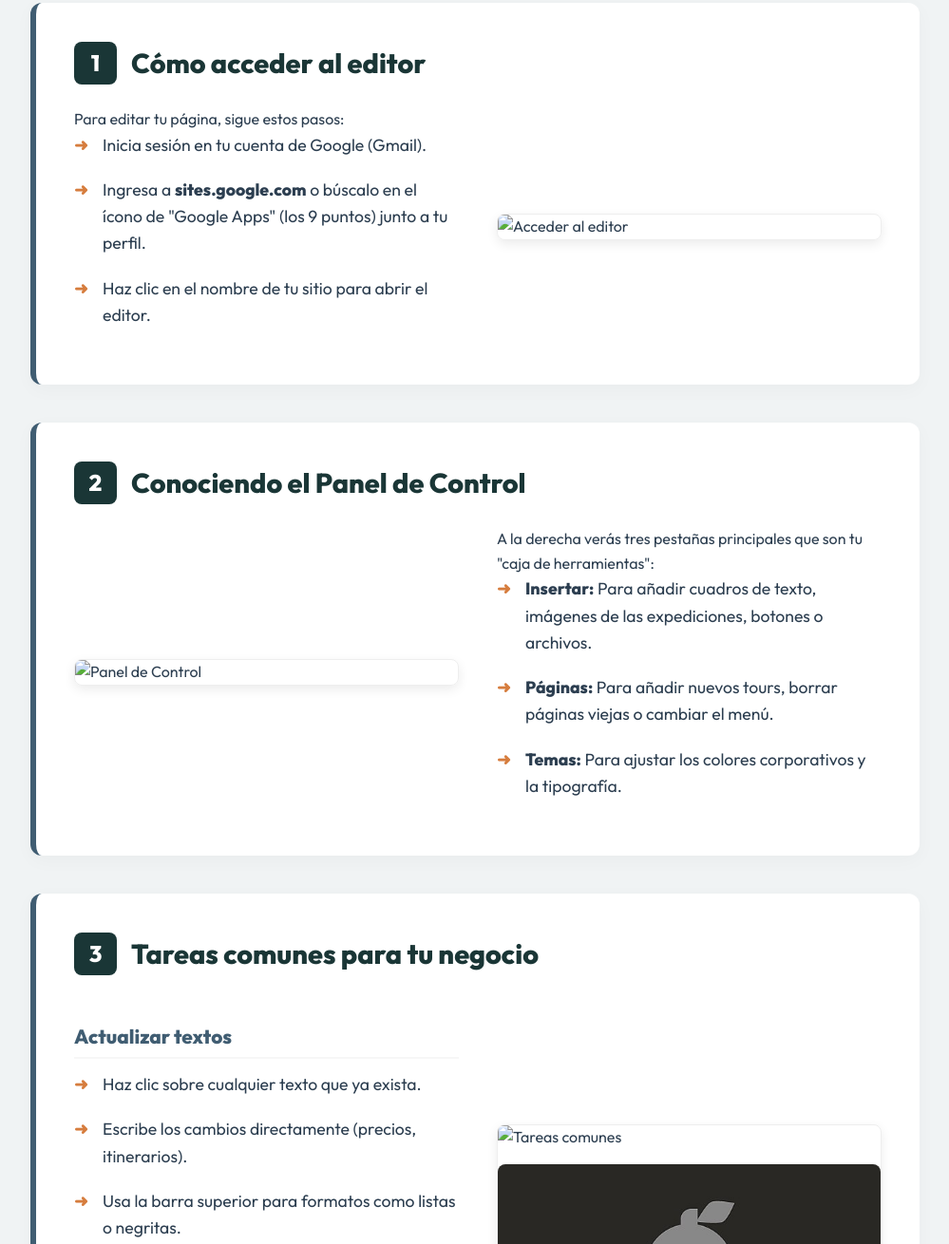
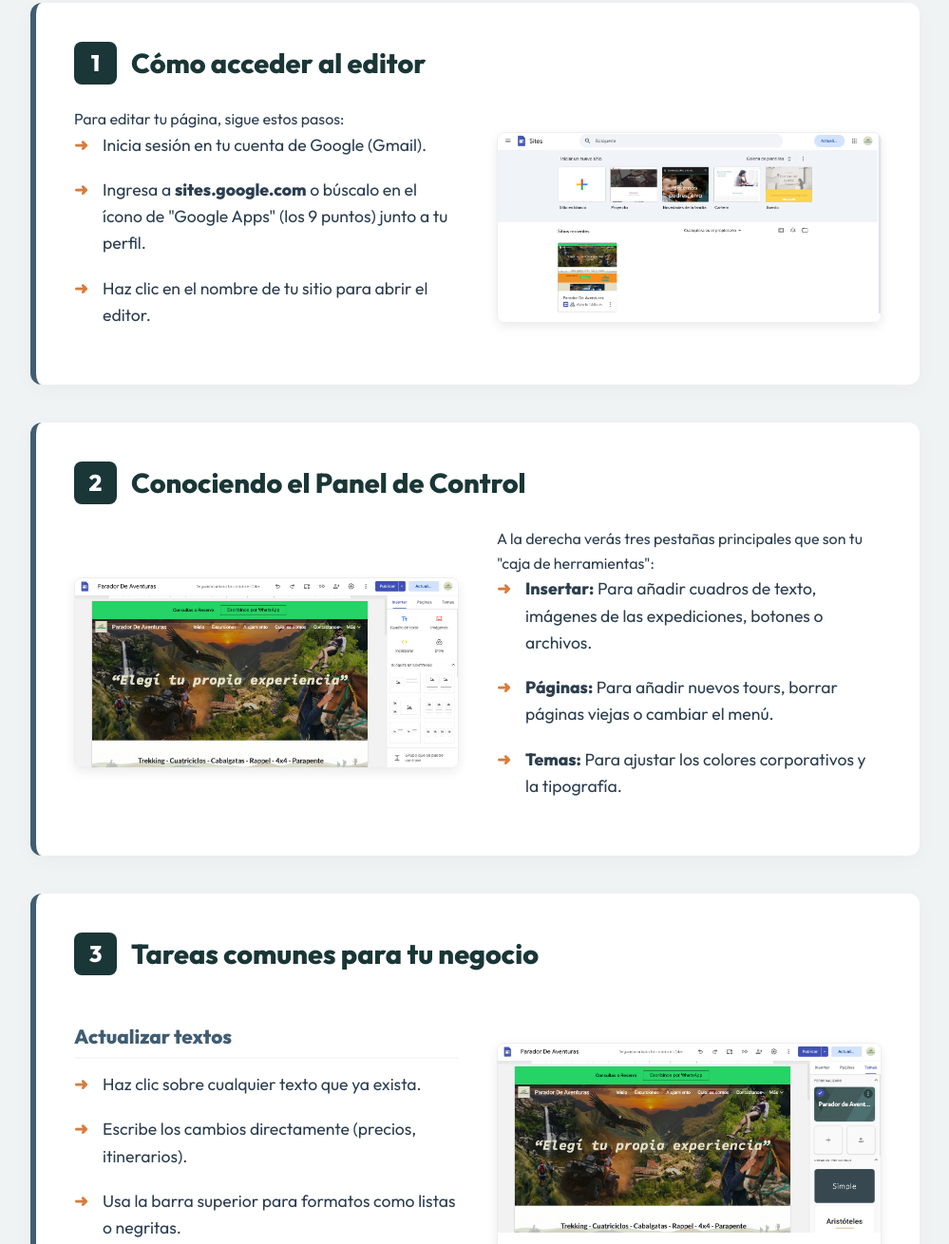
Before and after one commit to m1m9c7n2/guia-de-autogestion-google-sites, a plain HTML site: page index.html in a window 1280 px wide. Shown: the part 598-1908 px from the top of the page at 95% size, without its empty margins (140-1139 px from the left). Drawn offline with nearby package versions, Linux system fonts and the light colour scheme; a web font is replaced by a local one.

Commit message:
Update index.html
Actualice name PNGs

```diff
--- a/index.html
+++ b/index.html
@@ -332,7 +332,7 @@
                     </ul>
                 </div>
                 <div class="image-content">
-                    <img src="Captura de pantalla 2026-05-16 a la(s) 1.59.37 p. m..png" alt="Acceder al editor">
+                    <img src="Captura_de_pantalla_2026-05-16_01.png" alt="Acceder al editor">
                 </div>
             </div>
         </div>
@@ -342,7 +342,7 @@
             <h2><span>2</span> Conociendo el Panel de Control</h2>
             <div class="content-grid">
                 <div class="image-content">
-                    <img src="Captura de pantalla 2026-05-16 a la(s) 2.00.00 p. m..png" alt="Panel de Control">
+                    <img src="Captura_de_pantalla_2026-05-16_02.png" alt="Panel de Control">
                 </div>
                 <div class="text-content">
                     <p>A la derecha verás tres pestañas principales que son tu "caja de herramientas":</p>
@@ -381,7 +381,7 @@
                     </ul>
                 </div>
                 <div class="image-content">
-                    <img src="Captura de pantalla 2026-05-16 a la(s) 2.00.26 p. m..png" alt="Tareas comunes">
+                    <img src="Captura_de_pantalla_2026-05-16_03.png" alt="Tareas comunes">
                     <div style="margin-top: 15px;">
                         <img src="MarCar_photo_5882871337771445740_x (1).jpg" alt="Aventura" style="border-radius: 8px; width: 100%;">
                     </div>
@@ -394,7 +394,7 @@
             <h2><span>4</span> Gestión de Páginas (Nuevos Tours)</h2>
             <div class="content-grid">
                 <div class="image-content">
-                    <img src="Captura de pantalla 2026-05-16 a la(s) 2.00.49 p. m..png" alt="Gestión de Páginas">
+                    <img src="Captura_de_pantalla_2026-05-16_04.png" alt="Gestión de Páginas">
                 </div>
                 <div class="text-content">
                     <p>Si lanzas una nueva expedición:</p>
@@ -416,7 +416,7 @@
                     <p>Google Sites guarda tus cambios como un borrador. Para que tus clientes vean las novedades en vivo, <strong>debes hacer clic en el botón azul "Publicar"</strong> en la esquina superior derecha.</p>
                 </div>
                 <div class="image-content">
-                    <img src="Captura de pantalla 2026-05-16 a la(s) 2.01.41 p. m..png" alt="Publicar">
+                    <img src="Captura_de_pantalla_2026-05-16_05.png" alt="Publicar">
                 </div>
             </div>
         </div>
```
